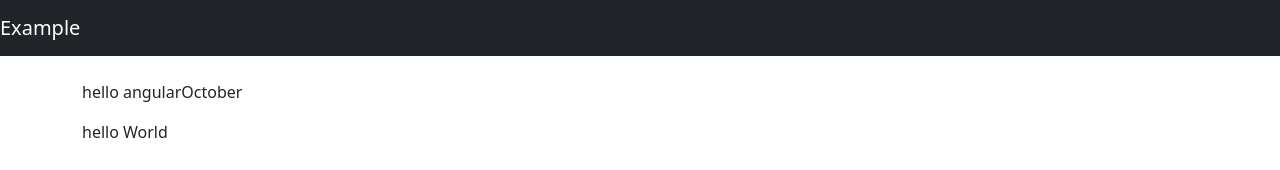
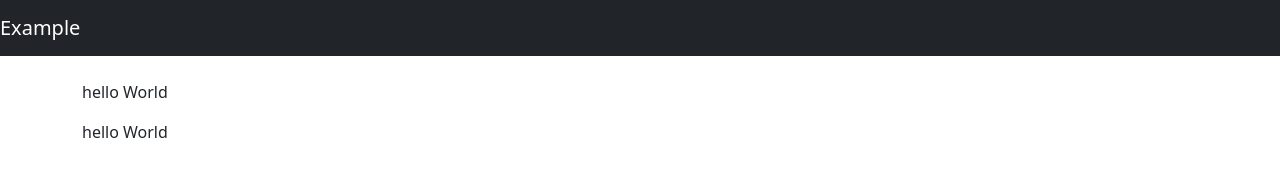
Before and after one commit to geyuqiu/angular-workshop, an Angular app in the folder angularOctober/: page / in a window 1280 px wide. Shown: the top 170 px of the page. Built offline with nearby package versions, Linux system fonts and the light colour scheme.

Commit message:
do it in ts

```diff
--- a/angularOctober/src/app/app.component.html
+++ b/angularOctober/src/app/app.component.html
@@ -2,6 +2,6 @@
   <a class="navbar-brand" href="#">Example</a>
 </nav>
 <main class="container">
-    <app-hello [name]="title"/>
+  <!--    <app-hello [name]="title"/>-->
   <app-hello/>
 </main>
--- a/angularOctober/src/app/components/hello/hello.component.html
+++ b/angularOctober/src/app/components/hello/hello.component.html
@@ -3,3 +3,4 @@
 } @else {
   <p>hello World</p>
 }
+<p>hello {{ displayName }}</p>
--- a/angularOctober/src/app/components/hello/hello.component.ts
+++ b/angularOctober/src/app/components/hello/hello.component.ts
@@ -10,4 +10,8 @@ import { NgIf } from '@angular/common';
 })
 export class HelloComponent {
   @Input() name: string = '';
+
+  get displayName(): string {
+    return this.name ? this.name : 'World';
+  }
 }
```
